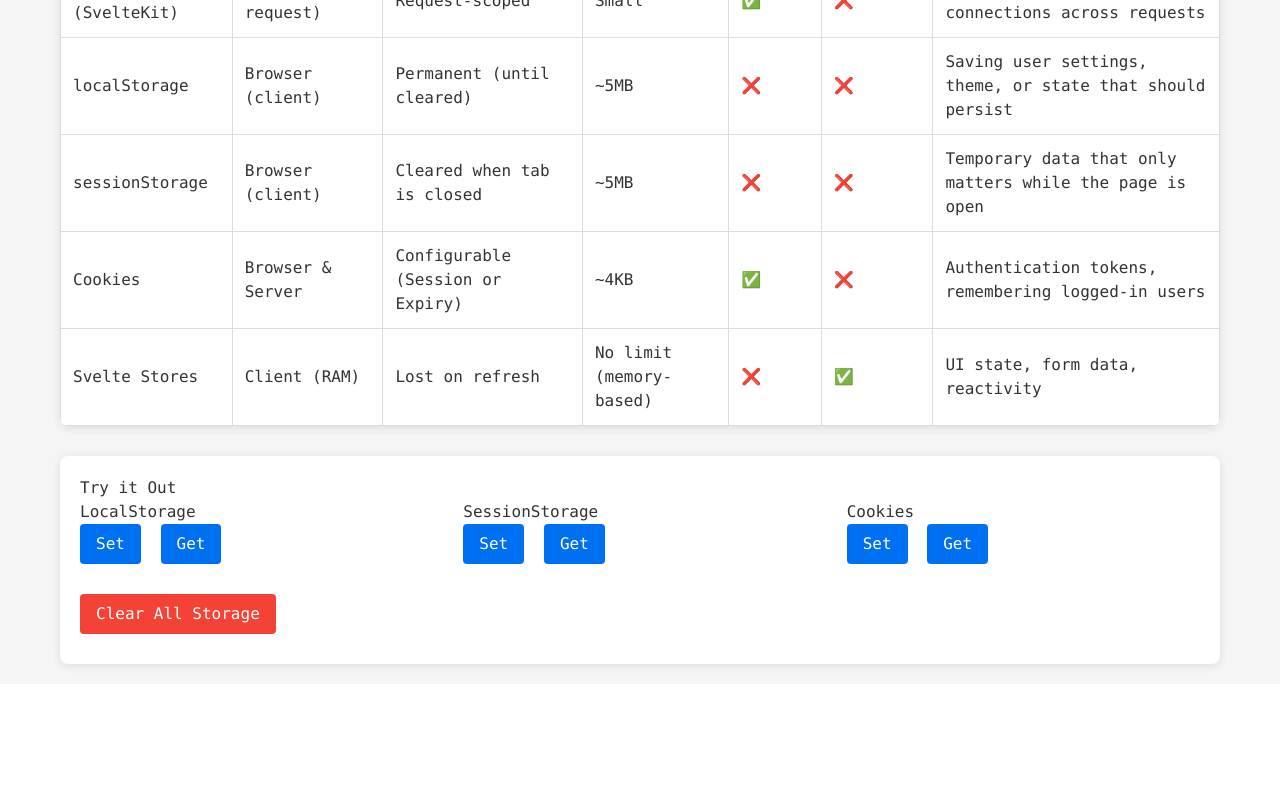
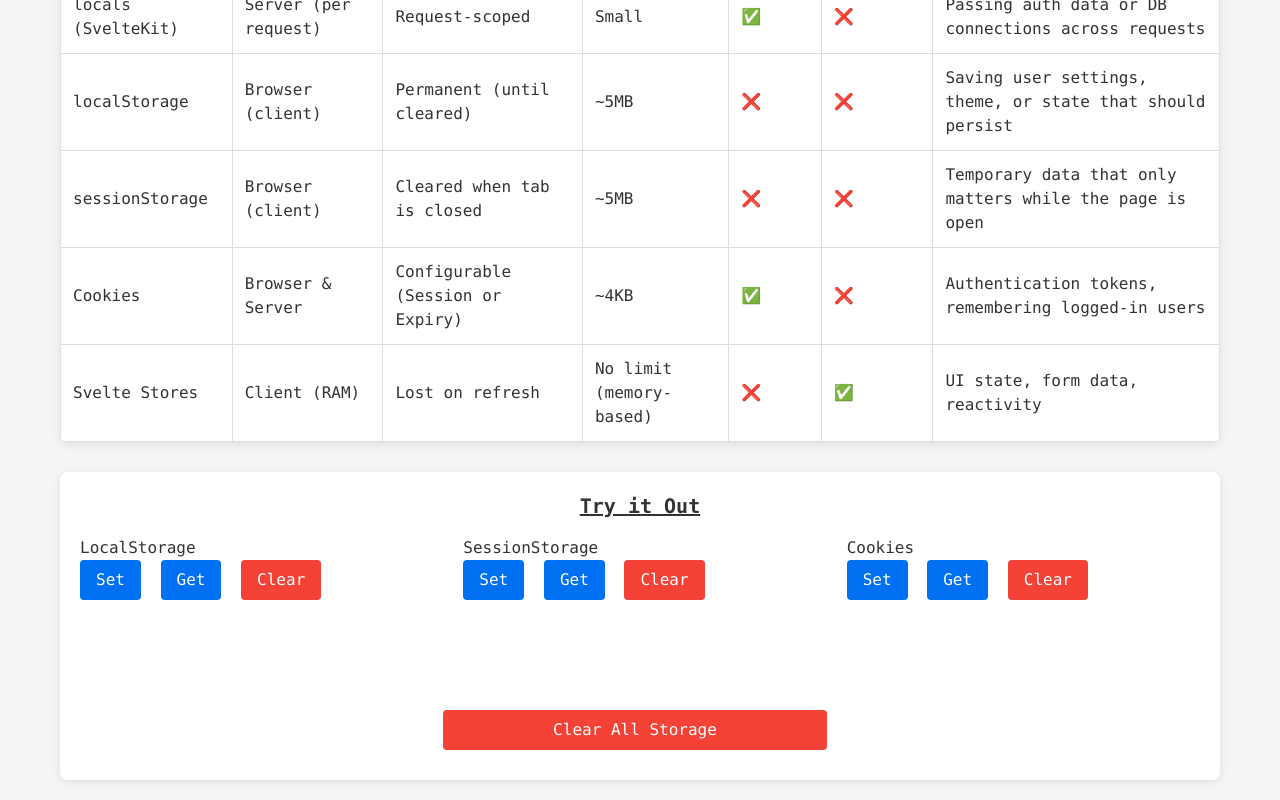
Before and after one commit to Danny-Cisco/danny-cisco, a SvelteKit app: page /understand-stuff/web-dev-storage in a window 1280 px wide. Shown: the part 336-1136 px from the top of the page. Before the commit the page ends 1020 px from the top, so only its background shows below. Built offline with nearby package versions, Linux system fonts and the light colour scheme.

Commit message:
improved the webdev understanding page

```diff
--- a/src/routes/understand-stuff/web-dev-storage/+page.svelte
+++ b/src/routes/understand-stuff/web-dev-storage/+page.svelte
@@ -134,6 +134,27 @@
 		}
 	}
 
+	function clearLocalStorage() {
+		if (isBrowser()) {
+			localStorage.removeItem('exampleData');
+			storageResults = 'localStorage cleared';
+		}
+	}
+
+	function clearSessionStorage() {
+		if (isBrowser()) {
+			sessionStorage.removeItem('exampleData');
+			storageResults = 'sessionStorage cleared';
+		}
+	}
+
+	function clearCookies() {
+		if (isBrowser()) {
+			document.cookie = 'exampleData=; expires=Thu, 01 Jan 1970 00:00:00 GMT; path=/';
+			storageResults = 'Cookies cleared';
+		}
+	}
+
 	function clearAll() {
 		if (isBrowser()) {
 			localStorage.removeItem('exampleData');
@@ -146,7 +167,7 @@
 
 <div class={$darkMode ? 'dark-mode' : 'light-mode'}>
 	<div class="container">
-		<h1>Web Storage Guide</h1>
+		<h1 class="text-4xl font-bold underline">Guide to Web Dev Storage</h1>
 		<div class="theme-toggle">
 			<label>
 				<input type="checkbox" bind:checked={$darkMode} /> Dark Mode
@@ -194,32 +215,40 @@
 		</div>
 
 		<div class="demo-section">
-			<h2>Try it Out</h2>
+			<h2 class="mb-4 text-center text-xl font-bold underline">Try it Out</h2>
 			<div class="button-group">
 				<div>
 					<h3>LocalStorage</h3>
 					<button on:click={setLocalStorage}>Set</button>
 					<button on:click={getLocalStorage}>Get</button>
+					<button on:click={clearLocalStorage} class="clear-button">Clear</button>
 				</div>
 				<div>
 					<h3>SessionStorage</h3>
 					<button on:click={setSessionStorage}>Set</button>
 					<button on:click={getSessionStorage}>Get</button>
+					<button on:click={clearSessionStorage} class="clear-button">Clear</button>
 				</div>
 				<div>
 					<h3>Cookies</h3>
 					<button on:click={setCookie}>Set</button>
 					<button on:click={getCookie}>Get</button>
+					<button on:click={clearCookies} class="clear-button">Clear</button>
 				</div>
 			</div>
-			<button class="clear-button" on:click={clearAll}>Clear All Storage</button>
 
 			{#if storageResults}
-				<div class="results">
+				<div class="results h-20">
 					<h3>Results:</h3>
 					<pre>{storageResults}</pre>
 				</div>
+			{:else}
+				<div class="h-20"></div>
 			{/if}
+
+			<div class="w-full text-center">
+				<button class="clear-button w-sm" on:click={clearAll}>Clear All Storage</button>
+			</div>
 		</div>
 	</div>
 </div>
```
